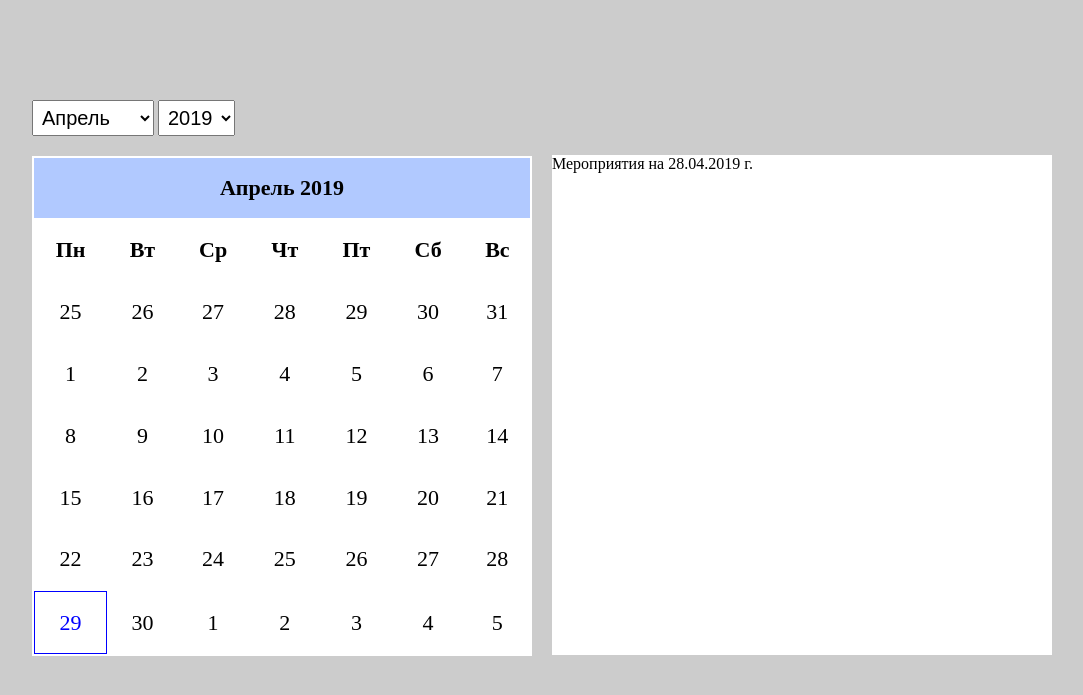
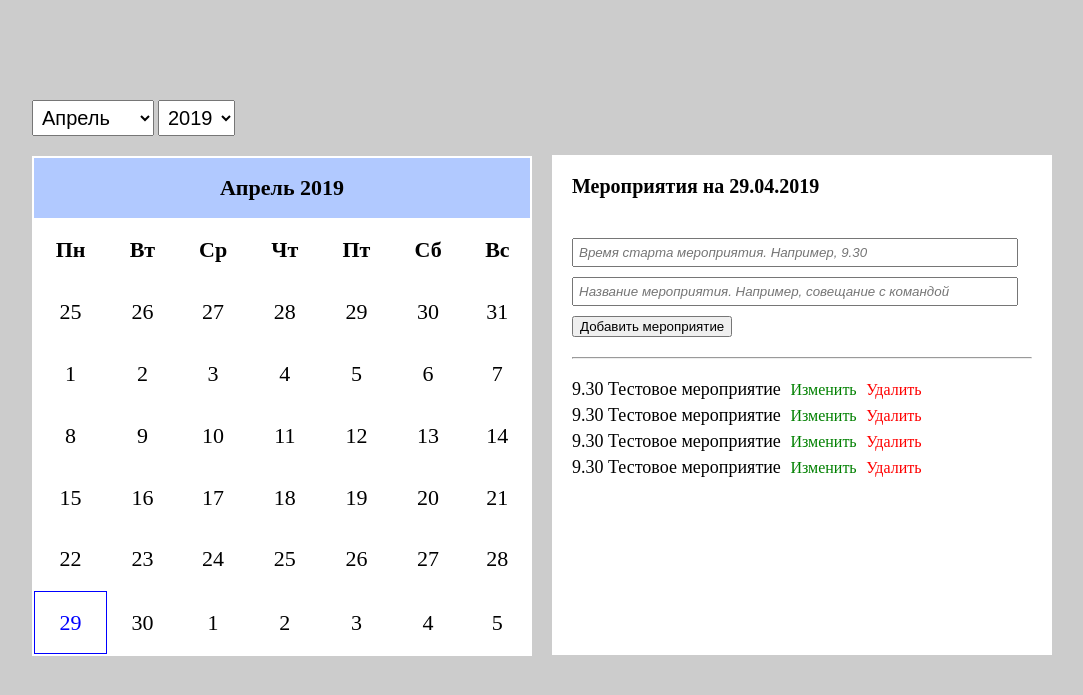
Before and after one commit to evg555/events, a PHP site: page / in a window 1280 px wide. Shown: the top 695 px of the page, without its empty margins (58-1141 px from the left). Run offline with PHP 8.4, Linux system fonts and the light colour scheme.

Commit message:
Сделан фронтенд вывода мероприятий

```diff
--- a/css/style.css
+++ b/css/style.css
@@ -58,3 +58,52 @@ table td.current{
     background-color: #fff;
     margin-top: 55px;
 }
+
+.events h3 {
+    padding: 20px;
+    font-size: 20px;
+}
+
+.events ul{
+    list-style-type: none;
+    margin: 0;
+    padding-left: 20px;
+}
+
+.events ul li{
+    margin-bottom: 5px;
+    font-size: 18px;
+}
+
+.events ul li a{
+    text-decoration: none;
+    font-size: 16px;
+    margin-left: 5px;
+}
+
+.events .event-add{
+    margin: 0 0 20px 20px;
+}
+
+.events .event-add input{
+    width: 90%;
+    margin-bottom: 10px;
+    padding: 5px;
+    font-style: italic;
+}
+
+.events .event-add button:hover{
+    cursor: pointer;
+}
+
+.events hr{
+    margin: 20px;
+}
+
+a.event-edit{
+    color: green;
+}
+
+a.event-delete{
+    color: red;
+}
--- a/index.php
+++ b/index.php
@@ -37,7 +37,42 @@
     </div>
     <div class="inner">
         <div class="events">
-            <p>Мероприятия на 28.04.2019 г.</p>
+            <h3>Мероприятия на <span class="event-date">28.04.2019</span></h3>
+
+            <div class="event-add">
+                <input type="text" name="event-time" placeholder="Время старта мероприятия. Например, 9.30"><br>
+                <input type="text" name="event-name" placeholder="Название мероприятия. Например, совещание с командой"><br>
+                <button>Добавить мероприятие</button>
+            </div>
+
+            <hr>
+
+            <ul>
+                <li>
+                    <span class="event-time">9.30</span>
+                    <span class="event-name">Тестовое мероприятие</span>
+                    <a href="#" class="event-edit">Изменить</a>
+                    <a href="#" class="event-delete">Удалить</a>
+                </li>
+                <li>
+                    <span class="event-time">9.30</span>
+                    <span class="event-name">Тестовое мероприятие</span>
+                    <a href="#" class="event-edit">Изменить</a>
+                    <a href="#" class="event-delete">Удалить</a>
+                </li>
+                <li>
+                    <span class="event-time">9.30</span>
+                    <span class="event-name">Тестовое мероприятие</span>
+                    <a href="#" class="event-edit">Изменить</a>
+                    <a href="#" class="event-delete">Удалить</a>
+                </li>
+                <li>
+                    <span class="event-time">9.30</span>
+                    <span class="event-name">Тестовое мероприятие</span>
+                    <a href="#" class="event-edit">Изменить</a>
+                    <a href="#" class="event-delete">Удалить</a>
+                </li>
+            </ul>
         </div>
     </div>
 </div>
--- a/js/main.js
+++ b/js/main.js
@@ -17,6 +17,9 @@ $(document).ready(function(){
     $('.calendar').on('click','td',function(){
         $('.current').removeClass('current');
         $(this).addClass('current');
+
+        const clickDate = $(this).data('date');
+        getListEvents(clickDate);
     })
 });
 
@@ -32,6 +35,9 @@ function initCalendar(){
     $('select[name="year"]').html(yearsList);
     $('select[name="month"]').find("option:contains('"+currentMonth+"')").attr("selected", "selected");
     $('select[name="year"]').find("option:contains('"+currentYear+"')").attr("selected", "selected");
+
+    const currentDate = $('td.current').data('date');
+    getListEvents(currentDate);
 }
 
 function getCalendarDates(date){
@@ -113,15 +119,19 @@ function renderCalendar(date, allDates){
         for (let j = 0;j < allDates.length; j++){
             if (j > 0 && j%7 === 0) break;
 
+            let current = false;
             const numberIndex = j + 7 * (i - 1);
-            const elDay = allDates[numberIndex].split('-')[2];
-            let current = false;
+            const elDay = allDates[numberIndex].split('-');
+
+            //Форматируем дату для вывода
+            const formatDateObj = new Date(allDates[numberIndex]);
+            const formatDate = (formatDateObj.getDate() < 10 ? '0' + formatDateObj.getDate() : formatDateObj.getDate()) + '.' + (formatDateObj.getMonth() < 9 ? '0' + (formatDateObj.getMonth() + 1) : (formatDateObj.getMonth() + 1)) + '.' + formatDateObj.getFullYear();
 
             if (new Date(allDates[numberIndex]).toDateString() === new Date().toDateString()){
                 current = true;
             }
 
-            html += '<td class="' + (current ? "current" : "") +'">' + elDay + '</td>';
+            html += '<td data-date="' + formatDate +'" class="' + (current ? "current" : "") +'">' + elDay[2] + '</td>';
         }
     }
 
@@ -139,3 +149,7 @@ function getYearsList(year){
 
     return yearList;
 }
+
+function getListEvents(date){
+    $('span.event-date').text(date);
+}
```
